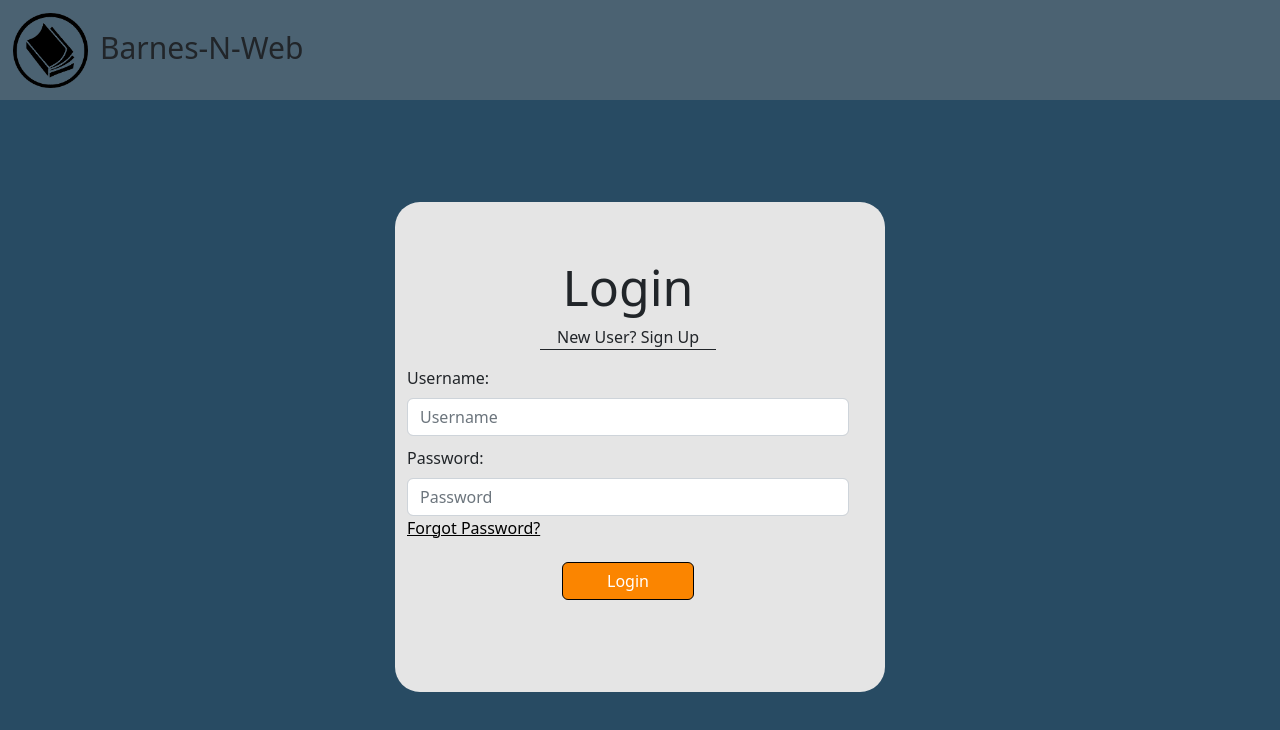
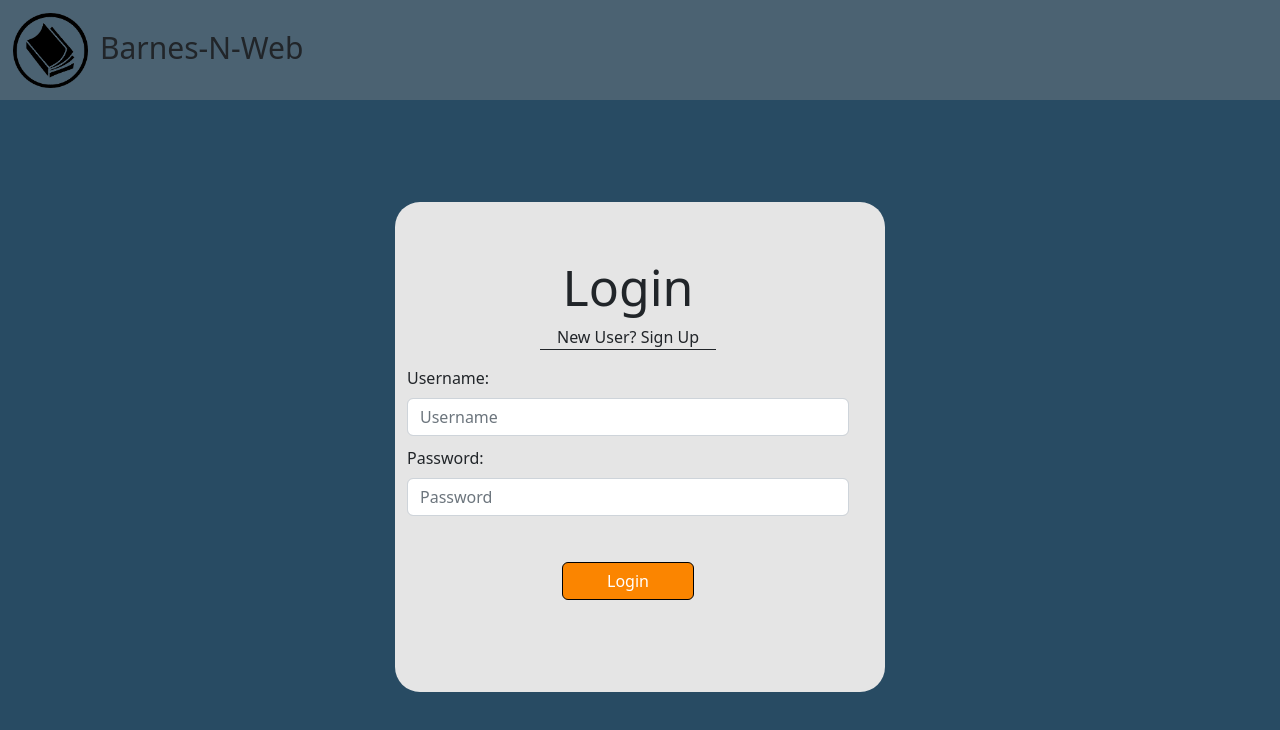
Before and after one commit to rigrergl/barnes-n-web, a Next.js app in the folder barnes-n-web/: page /Login in a window 1280 px wide. Shown: the top 730 px of the page. Built offline with nearby package versions, Linux system fonts and the light colour scheme.

Commit message:
Update Login.tsx
Removed Forgot Password button - Not in features planned.

```diff
--- a/barnes-n-web/pages/Login.tsx
+++ b/barnes-n-web/pages/Login.tsx
@@ -86,7 +86,7 @@ const Login = () => {
                 aria-describedby="passwordHelpBlock"
                 placeholder="Password"
             />
-            <a href='' style={{color:'black'}}>Forgot Password?</a>
+            {/*<a href='' style={{color:'black'}}>Forgot Password?</a>*/}
             <br/>
             {/*<Form.Text id="passwordHelpBlock" muted>
                 Your password must be 8-20 characters long, contain letters and numbers,
```
